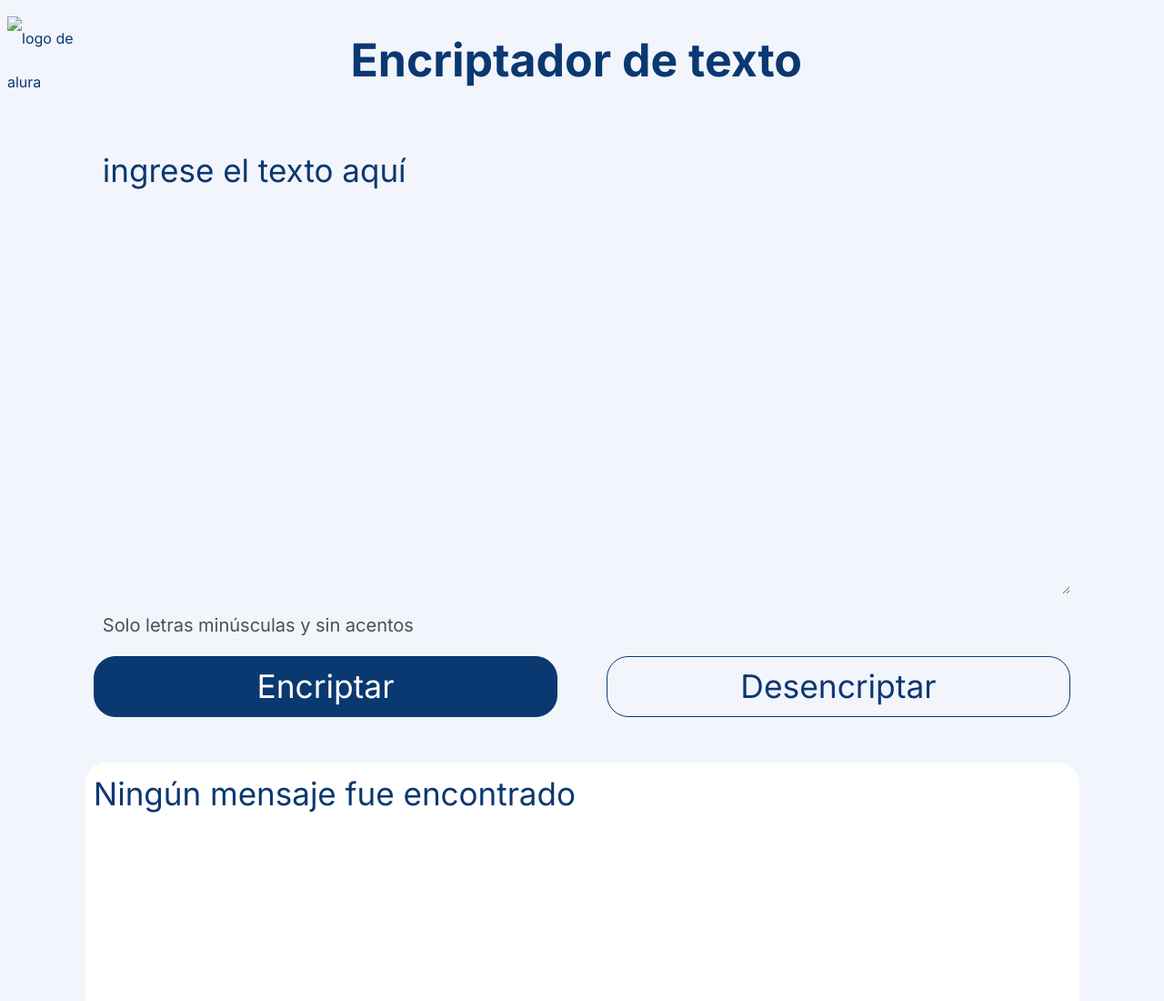
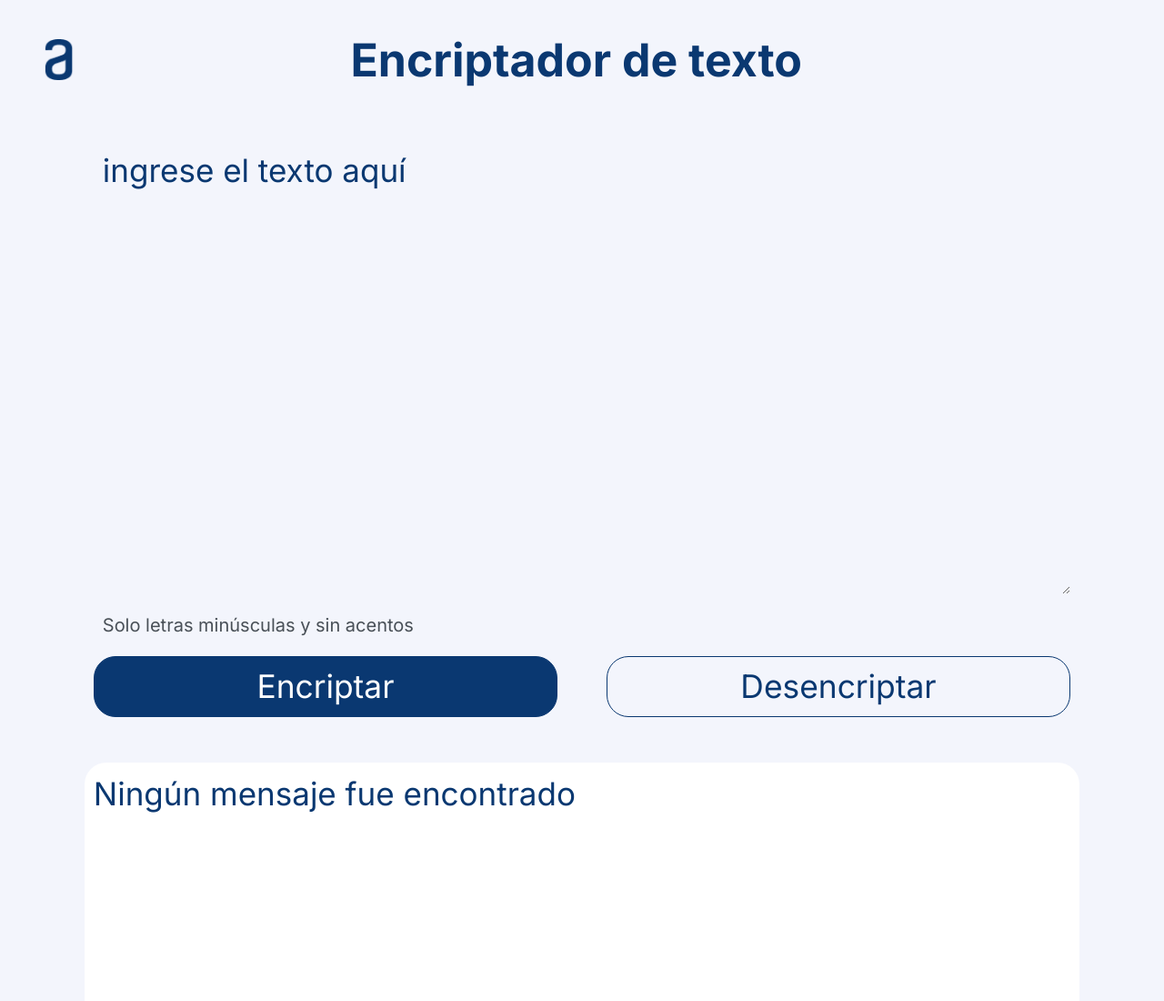
Before and after one commit to rosa-elena-ab/encriptador, a plain HTML site: page index.html in a window 1280 px wide. Shown: the top 1100 px of the page at 91% size. Drawn offline with Linux system fonts and the light colour scheme; the site is published under a folder, as on GitHub Pages, so addresses that start at the root find nothing.

Commit message:
Update index.html

```diff
--- a/index.html
+++ b/index.html
@@ -11,7 +11,7 @@
 </head>
 <body>
     <header>
-        <img src="/imagenes/Logo.png" alt="logo de alura" class="logo">
+        <img src="./imagenes/Logo.png" alt="logo de alura" class="logo">
         <h1>Encriptador de texto</h1>
     </header>
     <main>
```
